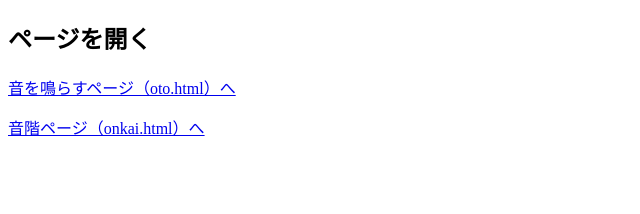
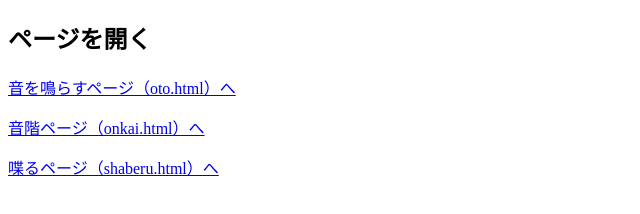
Before and after one commit to katabomb/music-organizer, a plain HTML site: page index.html in a window 1280 px wide. Shown: the whole page, without its empty margins (0-640 px from the left). Drawn offline with Linux system fonts and the light colour scheme.

Commit message:
Update index.html

```diff
--- a/index.html
+++ b/index.html
@@ -14,5 +14,8 @@
   <!-- クリックで onkai.html を開く -->
   <p><a href="onkai.html">音階ページ（onkai.html）へ</a></p>
 
+  <!-- クリックで shaberu.html を開く -->
+  <p><a href="shaberu.html">喋るページ（shaberu.html）へ</a></p>
+
 </body>
 </html>
```
